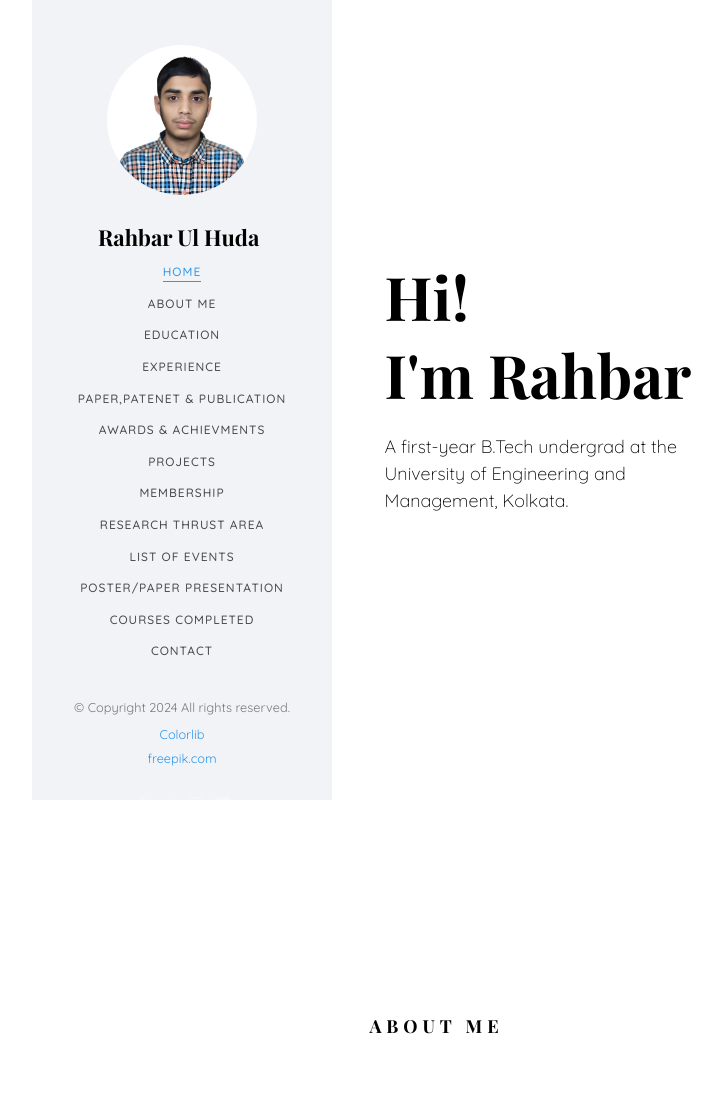
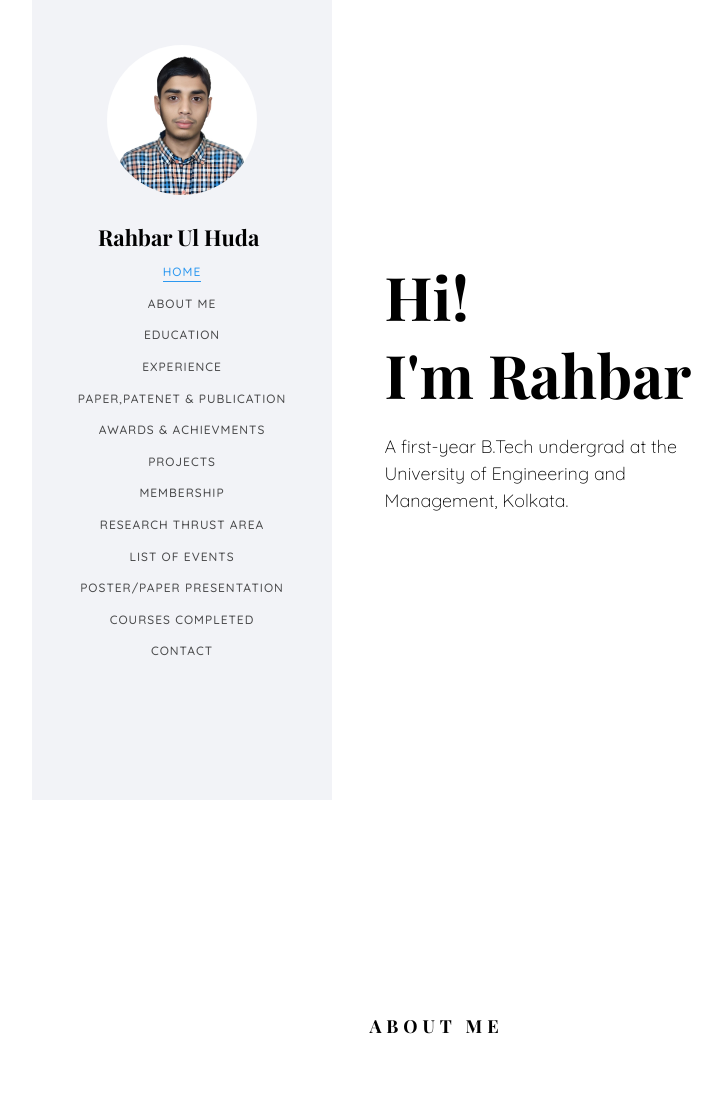
Before and after one commit to RahbarUlHuda/Rahbar.github.io, a plain HTML site: page index.html in a window 1280 px wide. Shown: the top 1100 px of the page, without its empty margins (23-745 px from the left). Drawn offline with nearby package versions, Linux system fonts and the light colour scheme; files whose address does not match are found by name; a web font is replaced by a local one.

Commit message:
index.html

```diff
--- a/index.html
+++ b/index.html
@@ -78,18 +78,6 @@
 					</ul>
 				</div>
 			</nav>
-
-			<div class="colorlib-footer">
-				<p><small>&copy; <!-- Link back to Colorlib can't be removed. Template is licensed under CC BY 3.0. -->
-Copyright <script>document.write(new Date().getFullYear());</script> All rights reserved.          <a href="https://colorlib.com" target="_blank">Colorlib</a>
-<!-- Link back to Colorlib can't be removed. Template is licensed under CC BY 3.0. --> </span><span><a href="https://freepik.com/" target="_blank">freepik.com</a></span></small></p>
-				<ul>
-					<li><a href="#"><i class="icon-facebook2"></i></a></li>
-					<li><a href="#"><i class="icon-twitter2"></i></a></li>
-					<li><a href="#"><i class="icon-instagram"></i></a></li>
-					<li><a href="#"><i class="icon-linkedin2"></i></a></li>
-				</ul>
-			</div>
 
 		</aside>
 
```
